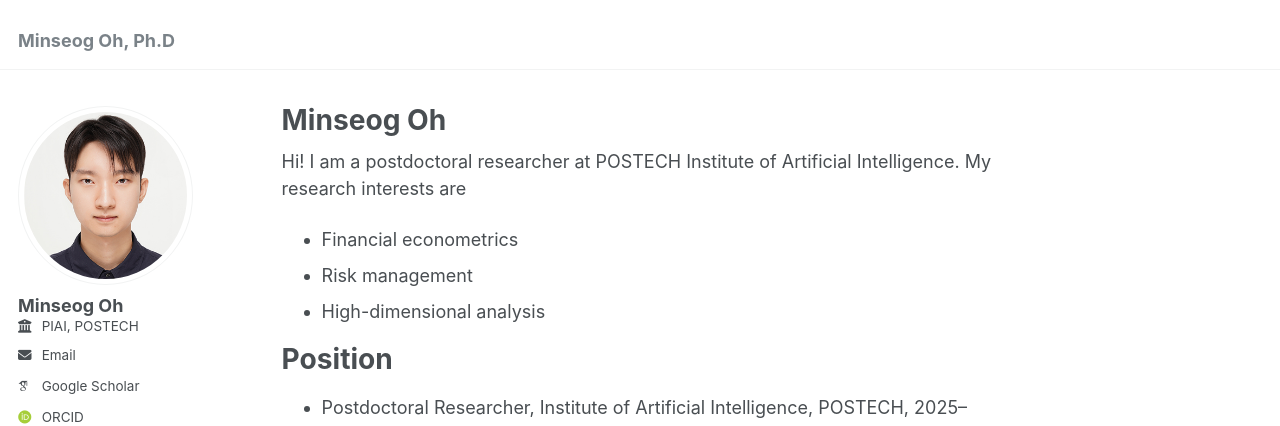
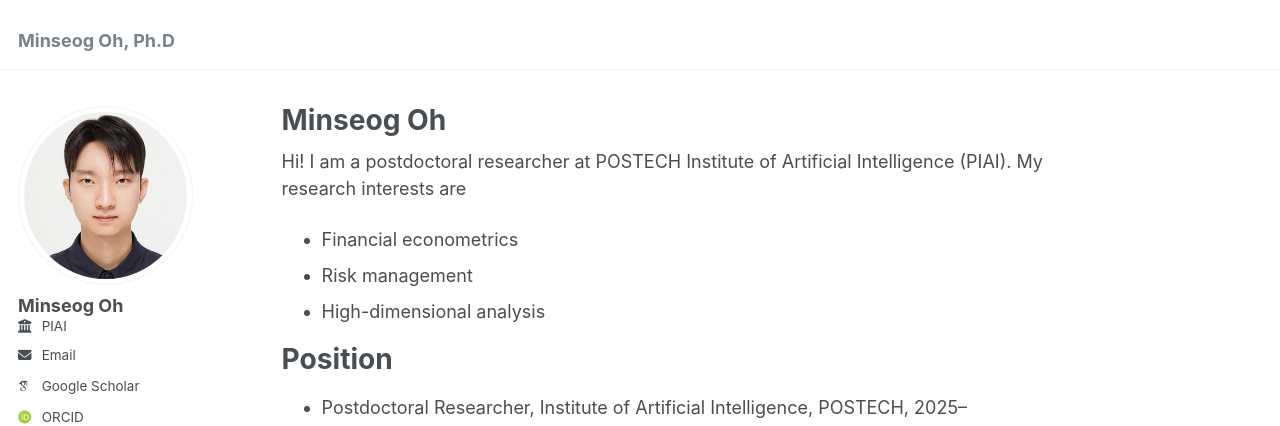
Before and after one commit to MinSOh/minsoh.github.io, a Jekyll site: the page built from _pages/about.md, in a window 1280 px wide and 900 px high. Shown: the top 426 px of the window. Built offline with Jekyll 4.4.1, drawn with Linux system fonts in a browser that asks for light colours; some web fonts are replaced.

Commit message:
POSTECH -> PIAI

```diff
--- a/_config.yml
+++ b/_config.yml
@@ -26,7 +26,7 @@ author:
   pronouns         : # example: "she/her"
   # bio              : "Short biography for the left-hand sidebar"
   # location         : "Earth"
-  employer         : "PIAI, POSTECH"
+  employer         : "PIAI"
   uri              : # URL
   email            : "minsoh [at] kaist [dot] ac [dot] kr"
 
--- a/_pages/about.md
+++ b/_pages/about.md
@@ -8,7 +8,7 @@ redirect_from:
 ---
 
 Hi!
-I am a postdoctoral researcher at POSTECH Institute of Artificial Intelligence.
+I am a postdoctoral researcher at POSTECH Institute of Artificial Intelligence (PIAI).
 My research interests are
 - Financial econometrics
 - Risk management
```
